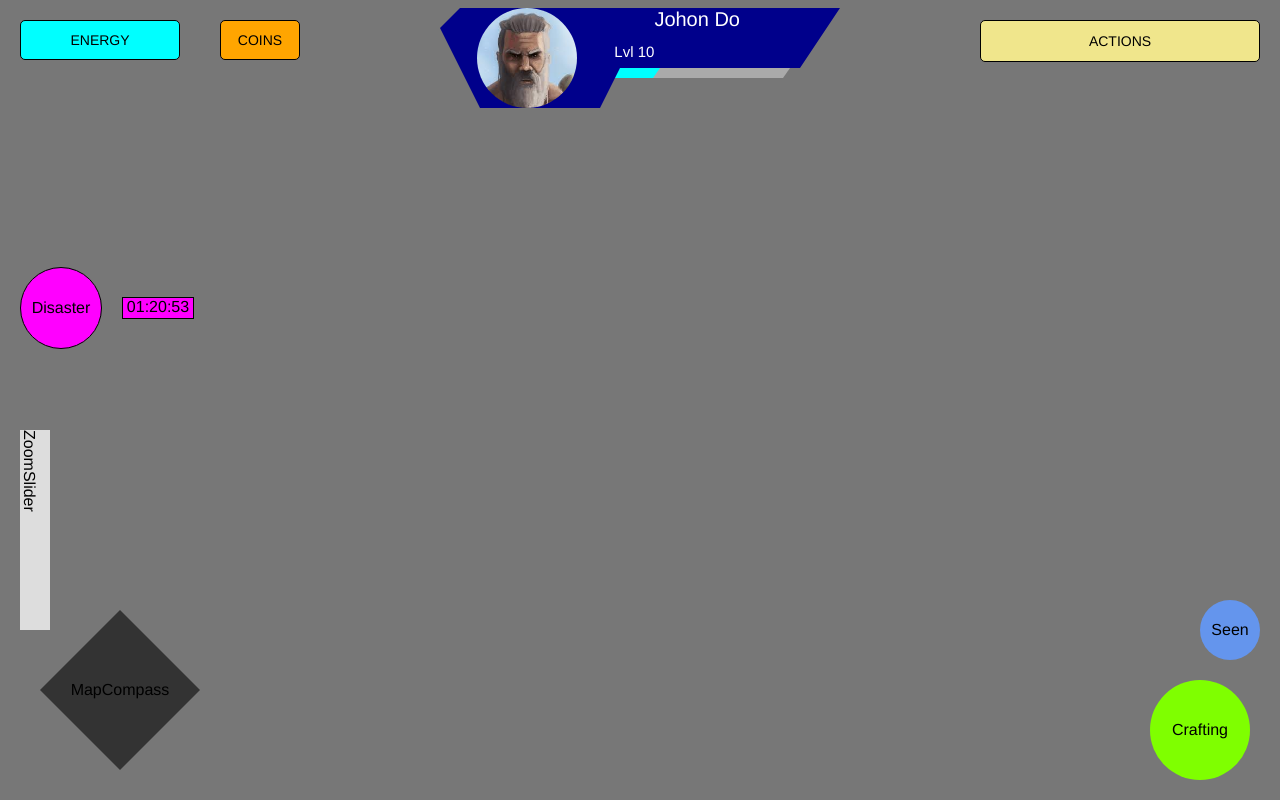
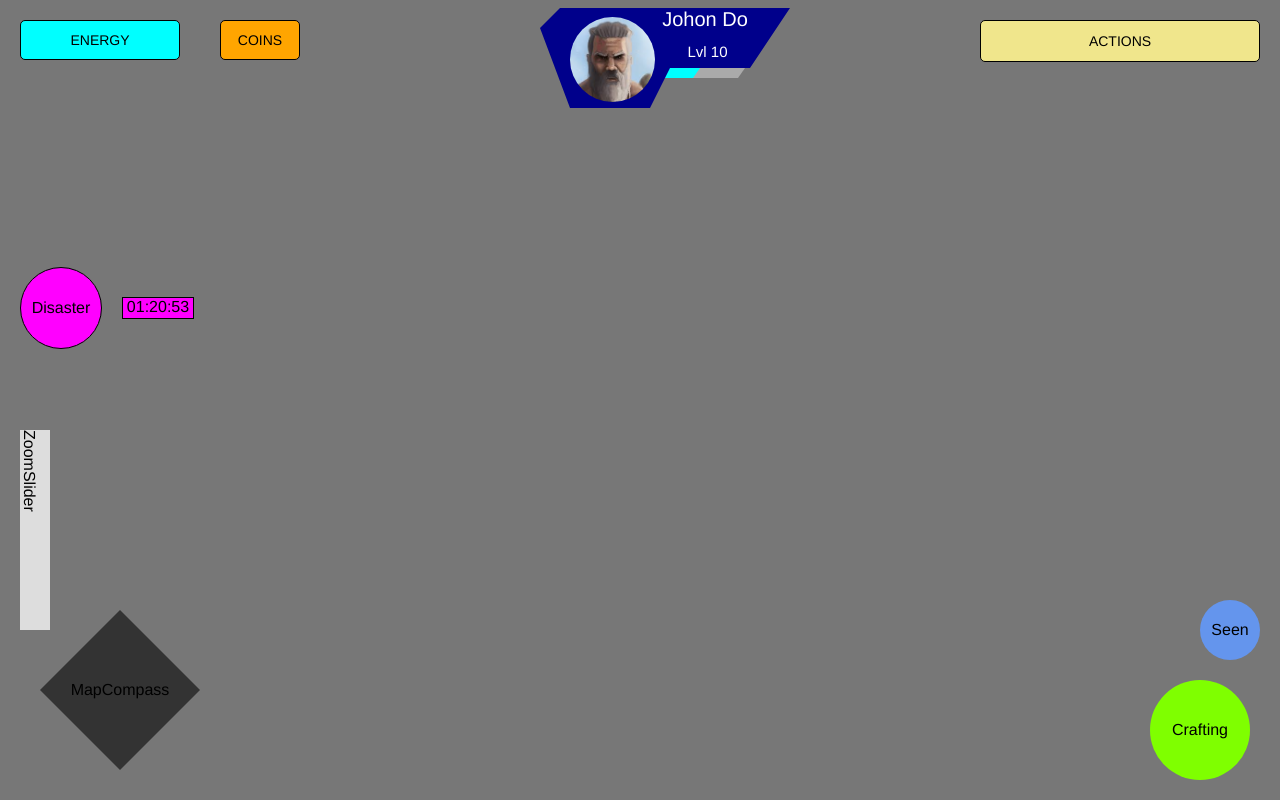
Before and after one commit to elShailee/The-Act-of-Time, a React (Create React App) app: page / in a window 1280 px wide. Built offline with nearby package versions, Linux system fonts and the light colour scheme.

Commit message:
fixed the character info Bar sizes
fixed the bar size so everything sits nicely  now and added cursor to the image

```diff
--- a/src/Components/Character/CharacterInfoBar.css
+++ b/src/Components/Character/CharacterInfoBar.css
@@ -1,5 +1,6 @@
 #characterInfoBarContainer {
-  --characterInfo-width: 400px;
+  --character-Image-width: 85px;
+  --characterInfo-width: 300px;
   --halfOf-characterInfo-width: calc(var(--characterInfo-width) / 2);
   position: absolute;
   left: calc(50% - var(--halfOf-characterInfo-width));
@@ -12,36 +13,46 @@
   background-color: darkblue;
   text-align: center;
   clip-path: polygon(
-    0 20px,
-    20px 0,
+    50px 20px,
+    70px 0,
     var(--characterInfo-width) 0,
     calc(var(--characterInfo-width) - 40px) 60px,
     180px 60px,
     160px 100px,
-    40px 100px
+    80px 100px
   );
 }
 
+
 .characterName {
-	float: right;
-	padding-right: 100px;
-	font-family: 'Helvetica';
+  float: right;
+  padding-right: 35px;
+  width: 100px;
+  font-family: 'Helvetica';
 	font-size: 20px;
   	color: white;
 }
 
 .characterLevel {
-	float: right;
-	padding-top: 35px;
+  padding-right: 30px;
+  padding-top: 35px;
 	font-family: 'Helvetica';
 	font-size: 15px;
-  	color: white;
+  color: white;
+}
+
+.characterTextDetailes {
+  float: right;
 }
 
 .characterImage {
+  float: right;
   border-radius: 50%;
-	width: 100px;
-	height: 100px;
+  padding-top: 9px;
+  padding-bottom: 9px;
+  width: var(--character-Image-width);
+  height: var(--character-Image-width);
+  cursor: pointer;
 }
 
 .xpBar {
@@ -52,14 +63,14 @@
 }
 
 #xpCapacity {
-  --xpCapacity-width: 180px;
+  --xpCapacity-width: 85px;
   background-color: #aaa;
   width: var(--xpCapacity-width);
   clip-path: polygon(0 0, var(--xpCapacity-width) 0, calc(var(--xpCapacity-width) - 7px) 10px, 0 10px);
 }
 
 #xpQuantity {
-  --xpQuantity-width: 50px;
+  --xpQuantity-width: 40px;
   background-color: aqua;
   width: var(--xpQuantity-width);
   clip-path: polygon(0 0, var(--xpQuantity-width) 0, calc(var(--xpQuantity-width) - 7px) 10px, 0 10px);
--- a/src/Components/Character/CharacterInfoBar.js
+++ b/src/Components/Character/CharacterInfoBar.js
@@ -4,8 +4,9 @@ import characterInfo from 'ExampleData/characterInfoExampleData';
 //import characterImage from characterInfo.characterImage;
 
 export default function characterInfoBar() {
-	const onCharcterInfoClick = () => {
-
+	const onCharcterImageClick = () => {
+		//this is a on click triger for the Character Info window please change when creating the window
+		console.log('this trigger exist on characterInfoBar.js')
 	  };
   return (
     <div id="characterInfoBarContainer">
@@ -13,9 +14,12 @@ export default function characterInfoBar() {
 			<div className="xpBar" id="xpQuantity"></div>
 
 			<div id="characterInfoBar">
-			<div class="characterName">{characterInfo.characterName} </div>
-			<div class="characterLevel">Lvl {characterInfo.characterLevel} </div>
-			<img alt="characterImage" class="characterImage" src={characterInfo.characterImage} onClick={onCharcterInfoClick}/>
+
+			<div className="characterTextDetailes">
+			<div className="characterName">{characterInfo.characterName} </div>
+			<div className="characterLevel">Lvl {characterInfo.characterLevel} </div>
+			</div>
+			<img alt="characterImage" className="characterImage" src={characterInfo.characterImage} onClick={onCharcterImageClick} />
 		</div>
 
     </div>
```
